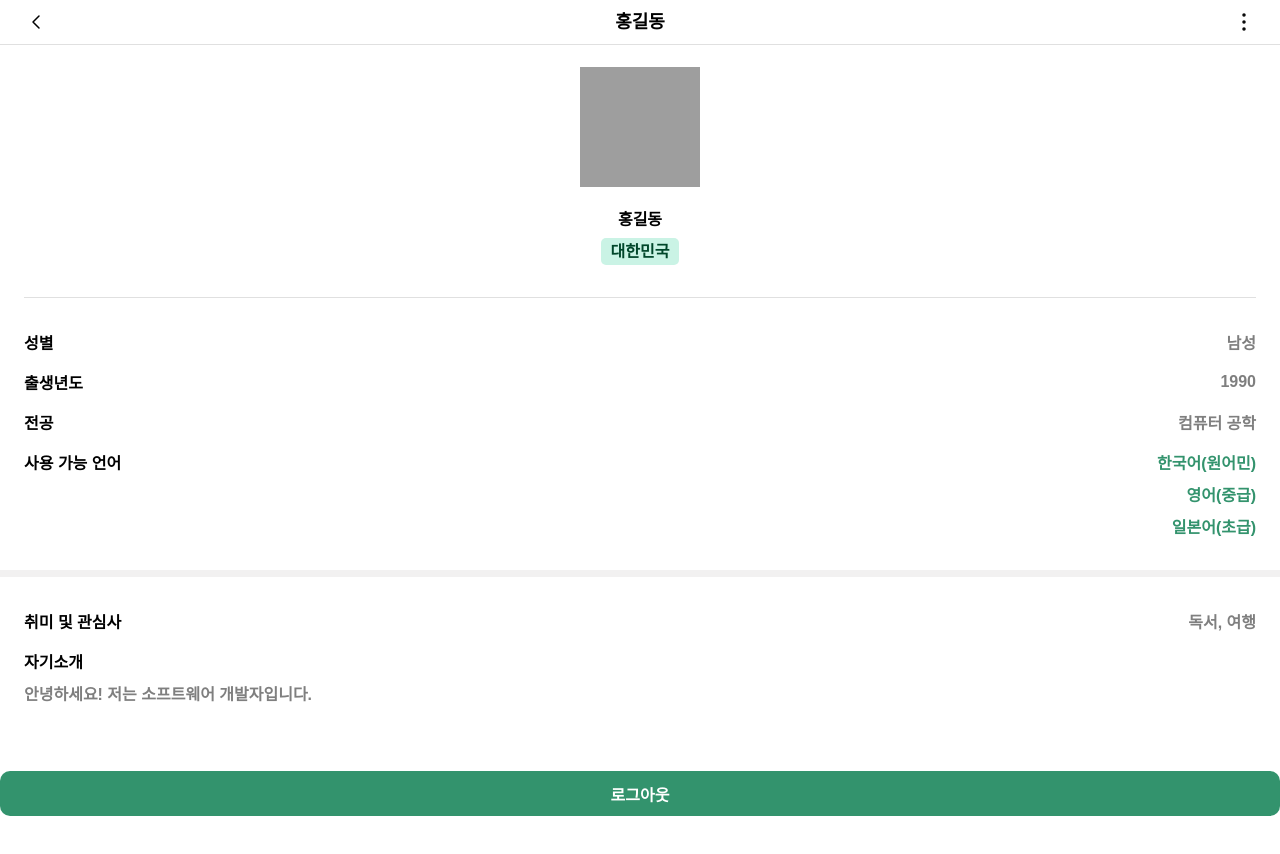
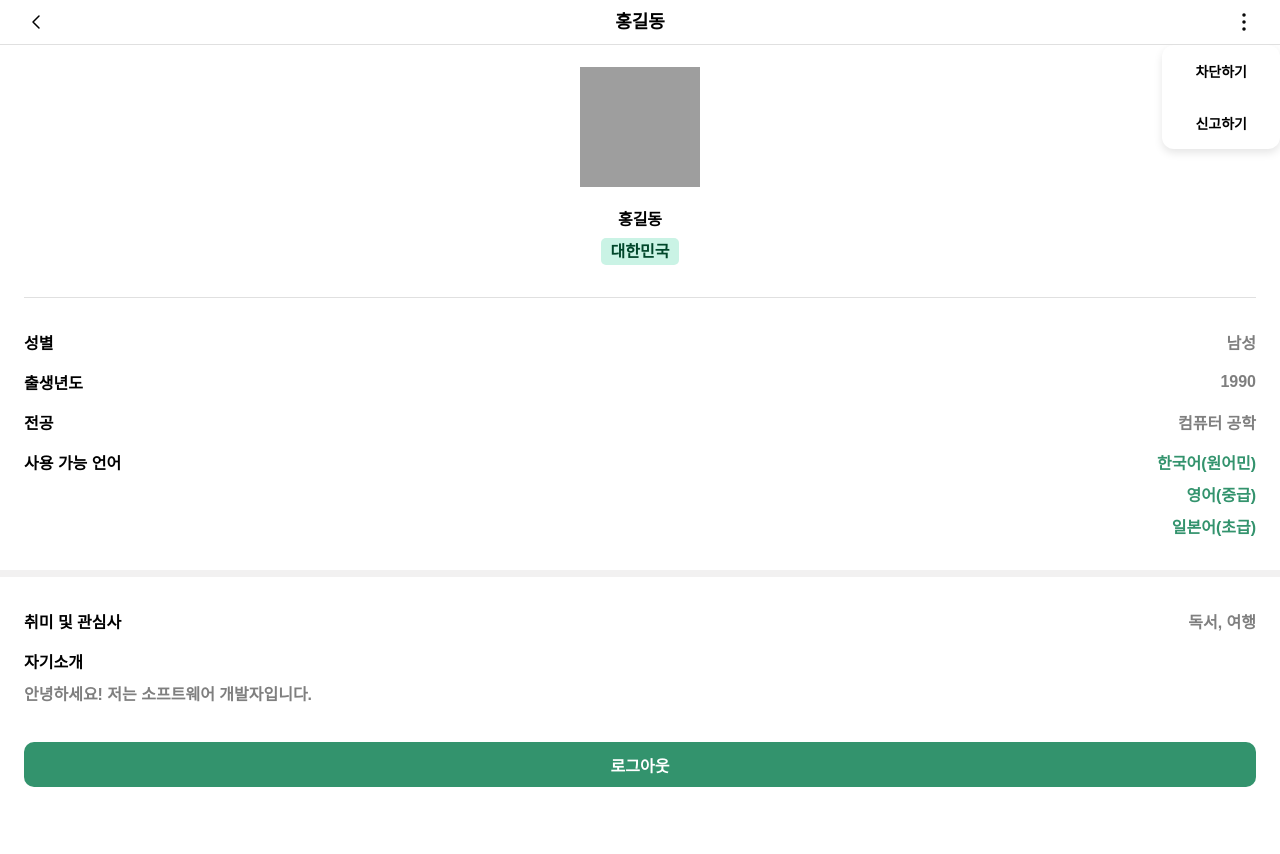
Before and after one commit to TeamQok/ewhaLang, a React (Create React App) app in the folder ewhalang/: page /user in a window 1280 px wide. Both pictures are taken after a click on the element 1244 px from the left and 22 px from the top of the page. Shown: the top 854 px of the page. Built offline with nearby package versions, Linux system fonts and the light colour scheme; grey boxes are pictures that could not be loaded; a web font is replaced by a local one.

Commit message:
✨ : 회원 상세 페이지 ShortDropDown 추가

```diff
--- /dev/null
+++ b/ewhalang/src/components/shared/ShortDropDown.jsx
@@ -0,0 +1,63 @@
+import React from 'react';
+import styled from 'styled-components';
+
+const ShortDropDown = ({ options, onSelect, isOpen }) => {
+  if (!isOpen) return null;
+
+  return (
+    <DropDownContainer>
+      <DropDownList>
+        {options.map((option, index) => (
+          <ListItem key={index} onClick={() => onSelect(option)}>
+            {option}
+          </ListItem>
+        ))}
+      </DropDownList>
+    </DropDownContainer>
+  );
+};
+
+const DropDownContainer = styled.div`
+  position: absolute;
+  min-width: 116px;
+  background-color: white;
+  border-radius: 12px;
+  box-shadow: 0px 4px 8px rgba(0, 0, 0, 0.1);
+  z-index: 100;
+  top: 45px; // Topbar 아래에 위치하도록 설정
+  right: 0; // 오른쪽 정렬
+`;
+
+const DropDownList = styled.ul`
+  padding: 0;
+  margin: 0;
+  list-style-type: none;
+`;
+
+const ListItem = styled.li`
+  height: 52px;
+  padding: 8px 33px;
+  font-size: 14px;
+  font-weight: 600;
+  display: flex;
+  align-items: center;
+  justify-content: center;
+  cursor: pointer;
+  white-space: nowrap;
+
+  &:hover {
+    background-color: #f8f8f8;
+  }
+
+  &:first-child {
+    border-top-left-radius: 12px;
+    border-top-right-radius: 12px;
+  }
+
+  &:last-child {
+    border-bottom-left-radius: 12px;
+    border-bottom-right-radius: 12px;
+  }
+`;
+
+export default ShortDropDown;
--- a/ewhalang/src/pages/UserDetailPage.jsx
+++ b/ewhalang/src/pages/UserDetailPage.jsx
@@ -1,13 +1,16 @@
 import * as S from "./UserDetailPage.style";
-import React from "react";
+import React, { useState } from "react";
 import Topbar from "../components/layout/Topbar";
 import UserImage from "../components/shared/UserImage";
 import UserCoreInformation from "../components/shared/UserCoreInformation";
 import UserRequiredInformation from "../components/shared/UserRequiredInformation";
 import UserOptionalInformation from "../components/shared/UserOptionalInformation";
 import { LongButton, ButtonType } from "../components/common/LongButton";
+import ShortDropDown from "../components/shared/ShortDropDown";
 
 const UserDetailPage = () => {
+  const [isDropDownOpen, setIsDropDownOpen] = useState(false);
+
   // 예시 사용자 데이터
   const user = {
     nickname: "홍길동",
@@ -26,10 +29,26 @@ const UserDetailPage = () => {
     introduction: "안녕하세요! 저는 소프트웨어 개발자입니다.",
   };
 
+  const options = ["차단하기", "신고하기"];
+
+  const handleDotClick = () => {
+    setIsDropDownOpen(!isDropDownOpen);
+  };
+
+  const handleSelect = (option) => {
+    console.log("Selected option:", option);
+    setIsDropDownOpen(false);
+  };
+
   return (
     <S.Wrapper>
       <S.ContentWrapper>
-        <Topbar title={user.nickname} left={"back"} right="dot" />
+        <Topbar
+          title={user.nickname}
+          left={"back"}
+          right="dot"
+          rightonClick={handleDotClick}
+        />
         <S.ImageContainer>
           <UserImage profilePicture={user.profilePicture} alt={user.nickname} />
         </S.ImageContainer>
@@ -46,10 +65,15 @@ const UserDetailPage = () => {
           hobby={user.hobby}
           introduction={user.introduction}
         />
+        <S.ButtonWrapper>
+          <LongButton type={ButtonType.GREEN}>로그아웃</LongButton>
+        </S.ButtonWrapper>
       </S.ContentWrapper>
-      <S.ButtonWrapper>
-        <LongButton type={ButtonType.GREEN}>로그아웃</LongButton>
-      </S.ButtonWrapper>
+      <ShortDropDown
+        options={options}
+        onSelect={handleSelect}
+        isOpen={isDropDownOpen}
+      />
     </S.Wrapper>
   );
 };
--- a/ewhalang/src/pages/UserDetailPage.style.js
+++ b/ewhalang/src/pages/UserDetailPage.style.js
@@ -38,5 +38,5 @@ export const ButtonWrapper = styled.div`
     justify-content: center;
     align-items: center;
     width: 100%;
-    padding: 9px 0px 32px;
+    padding: 13px 24px 32px;
 `;
```
